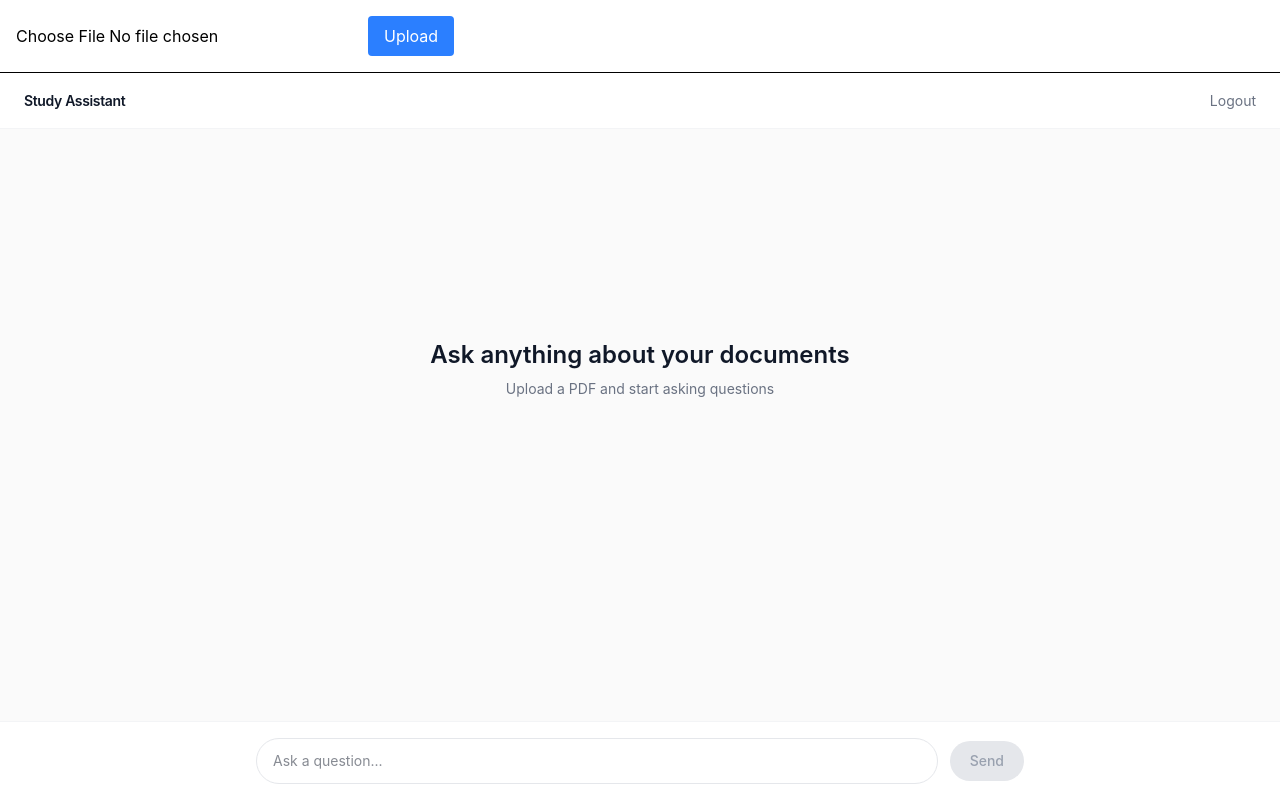
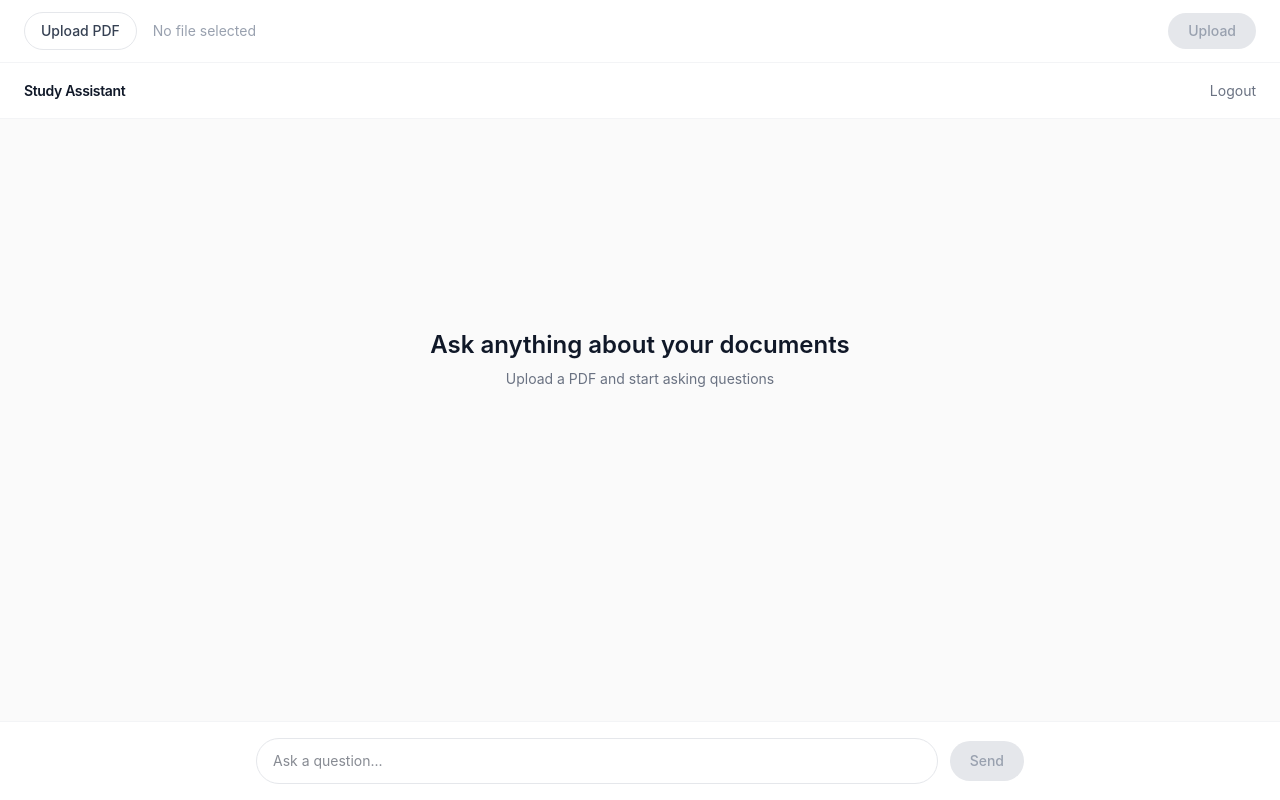
Before and after one commit to Rahuls2642/smart-study-assistant-frontend, a React app: page / in a window 1280 px wide. Built offline with nearby package versions, Linux system fonts and the light colour scheme; sample sign-in values are in the browser's storage; the HTML template or start-up script is replaced by a standard one.

Commit message:
fixed UI

```diff
--- a/src/components/Upload.jsx
+++ b/src/components/Upload.jsx
@@ -1,29 +1,84 @@
-import axios from "axios";
-import API from "../utils/api"
 import { useState } from "react";
-import "../index.css";
+import API from "../utils/api";
 
 const Upload = () => {
   const [file, setFile] = useState(null);
+  const [loading, setLoading] = useState(false);
 
   const handleUpload = async () => {
-    if (!file) return;
+    if (!file || loading) return;
 
     const formData = new FormData();
     formData.append("file", file);
 
-    await API.post("/upload", formData);
-    alert("Uploaded!");
+    setLoading(true);
+    try {
+      await API.post("/upload", formData);
+      setFile(null);
+      console.log("Uploaded successfully");
+    } catch (err) {
+      console.error(err);
+    } finally {
+      setLoading(false);
+    }
   };
 
   return (
-    <div className="p-4 border-b">
-      <input type="file" onChange={(e) => setFile(e.target.files[0])} />
+    <div className="px-6 py-3 flex items-center justify-between bg-white border-b border-gray-100">
+
+
+      <div className="flex items-center gap-4">
+
+
+        <input
+          type="file"
+          id="fileUpload"
+          className="hidden"
+          onChange={(e) => setFile(e.target.files[0])}
+        />
+
+        <label
+          htmlFor="fileUpload"
+          className="px-4 py-2 rounded-full border border-gray-200 text-sm font-medium
+          text-gray-700 cursor-pointer hover:bg-gray-50 transition"
+        >
+          Upload PDF
+        </label>
+
+        {file ? (
+          <div className="flex items-center gap-2 text-sm text-gray-600">
+
+            <span className="max-w-[180px] truncate">
+              {file.name}
+            </span>
+
+            <button
+              onClick={() => setFile(null)}
+              className="text-gray-400 hover:text-gray-700"
+            >
+              ✕
+            </button>
+
+          </div>
+        ) : (
+          <span className="text-sm text-gray-400">
+            No file selected
+          </span>
+        )}
+      </div>
+
+
       <button
         onClick={handleUpload}
-        className="ml-2 px-4 py-2 bg-blue-500 text-white rounded"
+        disabled={loading || !file}
+        className={`px-5 py-2 rounded-full text-sm font-medium transition
+          ${
+            loading || !file
+              ? "bg-gray-200 text-gray-400 cursor-not-allowed"
+              : "bg-blue-600 text-white hover:bg-blue-700"
+          }`}
       >
-        Upload
+        {loading ? "Uploading..." : "Upload"}
       </button>
     </div>
   );
```
